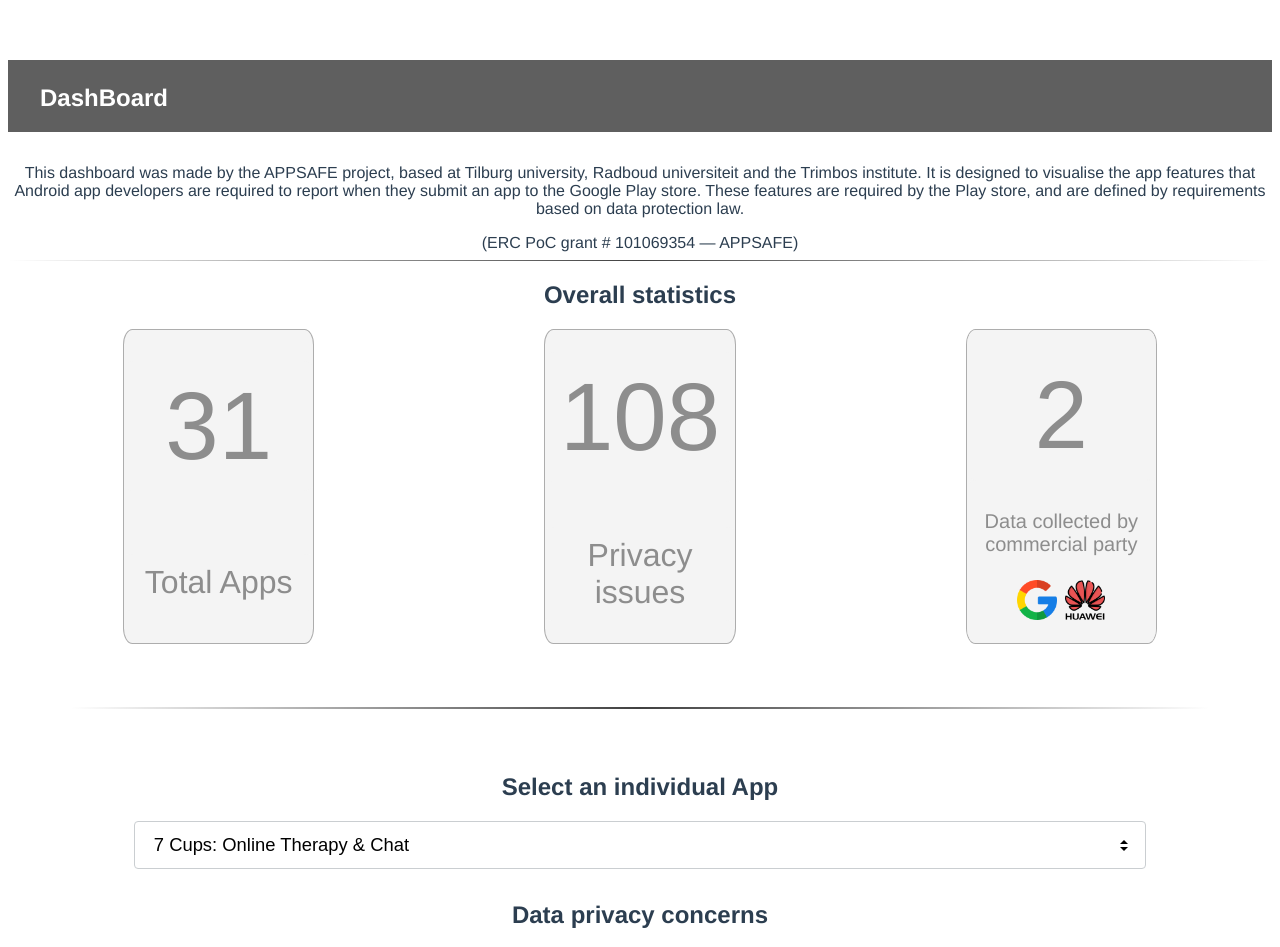
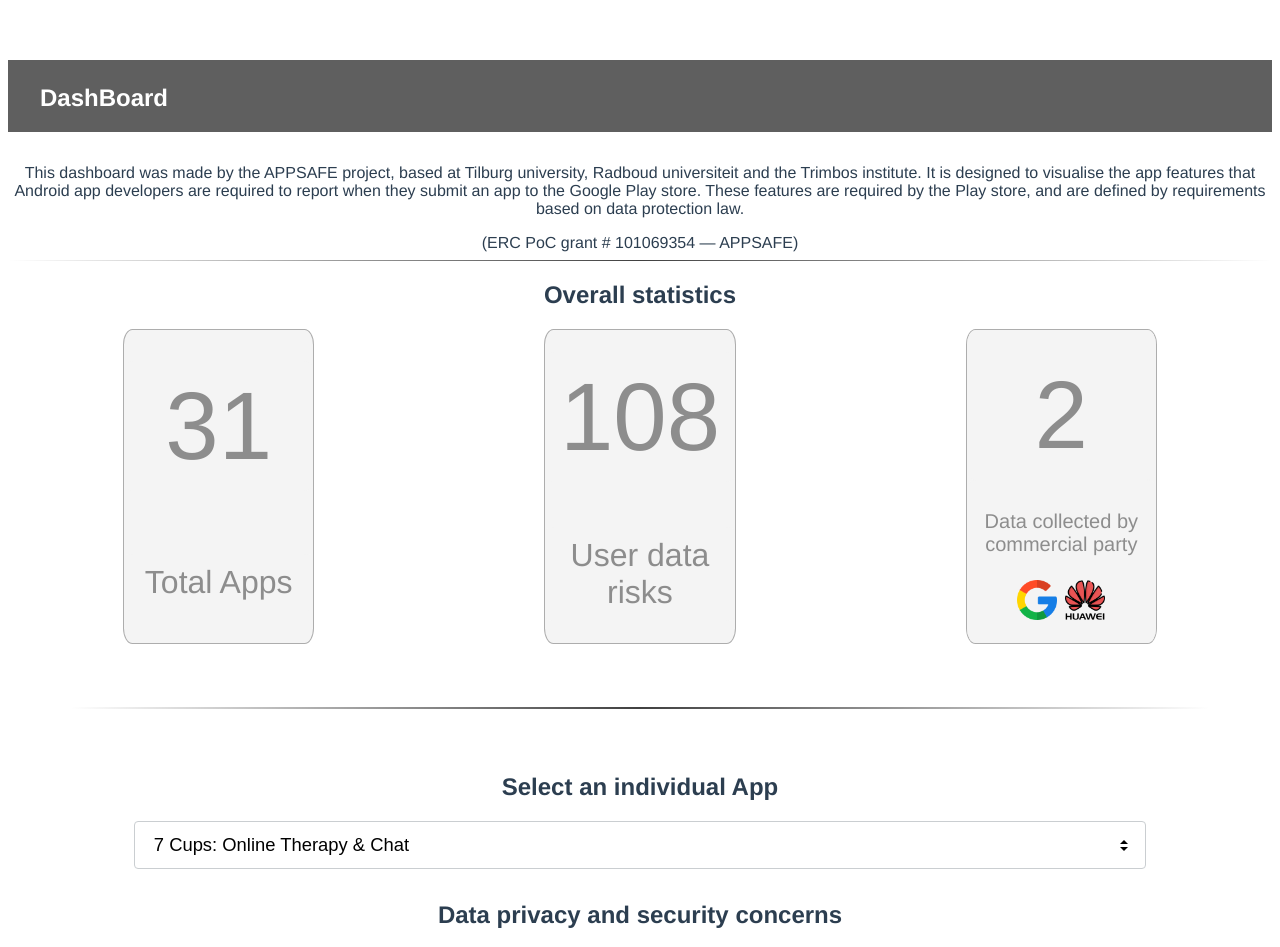
Before and after one commit to JesperStromblad/appsafe-dashboard, a Vue app: page / in a window 1280 px wide. Shown: the top 947 px of the page. Built offline with nearby package versions, Linux system fonts and the light colour scheme.

Commit message:
updated headings

```diff
--- a/src/App.vue
+++ b/src/App.vue
@@ -11,7 +11,7 @@
     <div v-for="(app, index) in appData" :key="index">
         <div class="blocks">
             <BlockDisplay :data="31" info="Total Apps"></BlockDisplay>
-            <BlockDisplay :data="getTotalIssues(app)" info="Privacy issues"></BlockDisplay>
+            <BlockDisplay :data="getTotalIssues(app)" info="User data risks"></BlockDisplay>
             <BlockDisplay :data="2" info="Total issues" :company="true"></BlockDisplay>
         </div>
 
@@ -24,7 +24,7 @@
                 <option v-for="(data, index) in filterHeading(app)" :value="data['App name']" :key="index">{{ data['App name'] }}</option>
             </select>
         </div>
-        <h2>Data privacy concerns</h2>
+        <h2>Data privacy and security concerns</h2>
 
         <SphereFills
             :issues="getIssues(app, selectedOption)"
```
